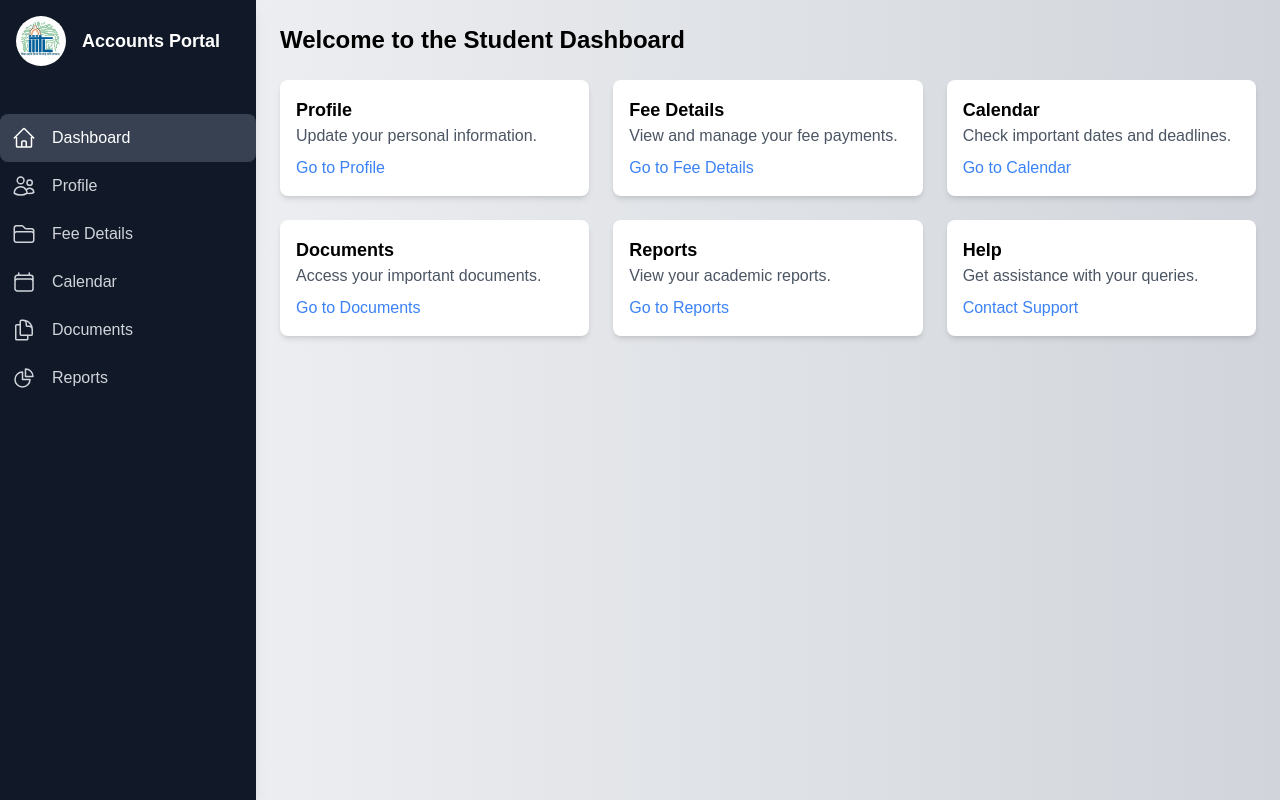
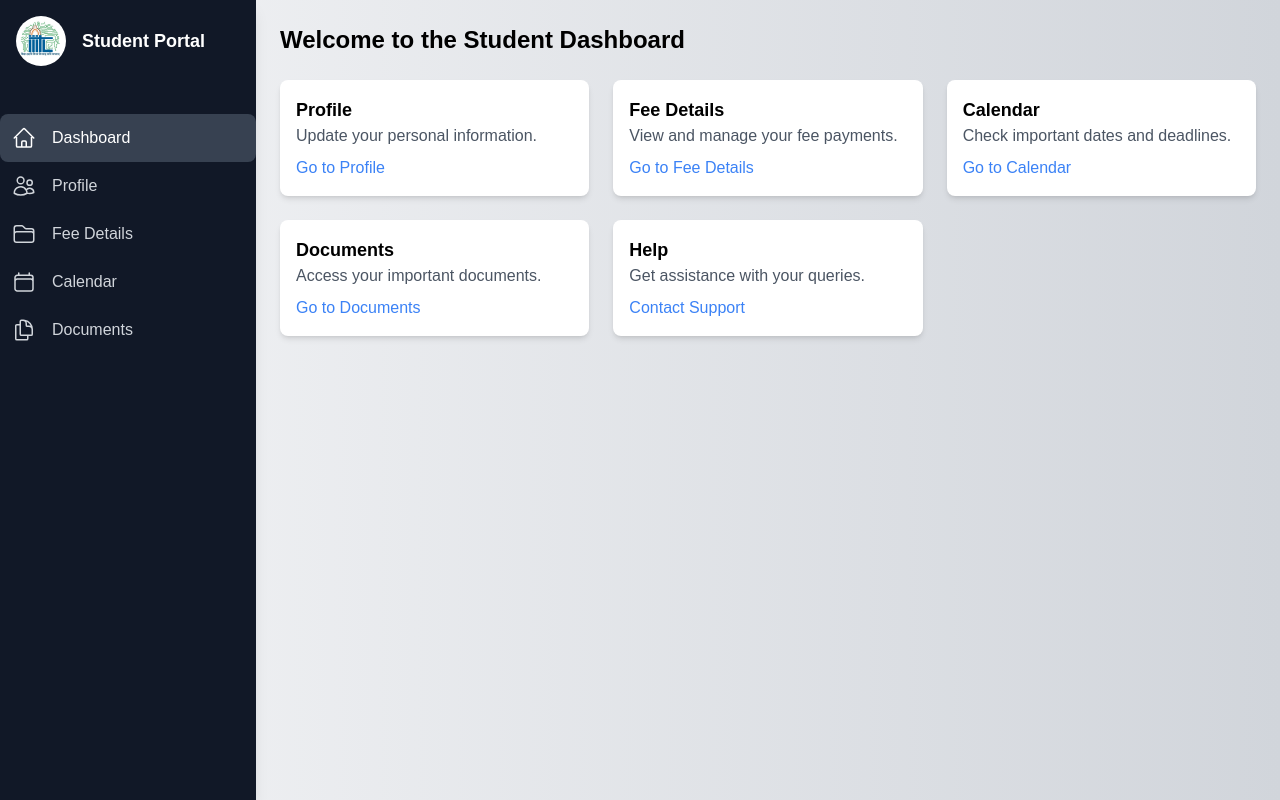
Before and after one commit to RiaMalvi/7thsem, a Next.js app: page /studentDashboard in a window 1280 px wide. Built offline with nearby package versions, Linux system fonts and the light colour scheme.

Commit message:
minor changes

```diff
--- a/src/app/studentDashboard/calendar/page.tsx
+++ b/src/app/studentDashboard/calendar/page.tsx
@@ -12,7 +12,6 @@ const navigation = [
   { name: 'Fee Details', href: '/studentDashboard/feeDetails', icon: FolderIcon, current: false },
   { name: 'Calendar', href: '/studentDashboard/calendar', icon: CalendarIcon, current: true },
   { name: 'Documents', href: '/studentDashboard/documents', icon: DocumentDuplicateIcon, current: false },
-  { name: 'Reports', href: '/studentDashboard/reports', icon: ChartPieIcon, current: false },
 ];
 
 // Define the Reminder interface
@@ -119,7 +118,7 @@ const CalendarPage = () => {
       <aside className="w-64 bg-gray-900 text-white shadow-lg">
         <div className="p-4 flex items-center gap-4">
           <Image src="/images/logo.png" alt="Logo" width={50} height={50} className="rounded-full" />
-          <h2 className="text-lg font-extrabold">Accounts Portal</h2>
+          <h2 className="text-lg font-extrabold">Student Portal</h2>
         </div>
         <nav className="mt-8">
           {navigation.map((item) => (
--- a/src/app/studentDashboard/documents/page.tsx
+++ b/src/app/studentDashboard/documents/page.tsx
@@ -137,7 +137,7 @@ const DocumentsPage = () => {
             height={50}
             className="rounded-full"
           />
-          <h2 className="text-lg font-extrabold">Accounts Portal</h2>
+          <h2 className="text-lg font-extrabold">Student Portal</h2>
         </div>
         <nav className="mt-8">
           {navigation.map((item) => (
--- a/src/app/studentDashboard/feeDetails/page.tsx
+++ b/src/app/studentDashboard/feeDetails/page.tsx
@@ -54,12 +54,6 @@ const navigation = [
     name: "Documents",
     href: "/studentDashboard/documents",
     icon: DocumentDuplicateIcon,
-    current: false,
-  },
-  {
-    name: "Reports",
-    href: "/studentDashboard/reports",
-    icon: ChartPieIcon,
     current: false,
   },
 ];
@@ -158,7 +152,7 @@ const FeeDetails = () => {
             height={50}
             className="rounded-full"
           />
-          <h2 className="text-lg font-extrabold">Accounts Portal</h2>
+          <h2 className="text-lg font-extrabold">Student Portal</h2>
         </div>
         <nav className="mt-8">
           {navigation.map((item) => (
--- a/src/app/studentDashboard/page.tsx
+++ b/src/app/studentDashboard/page.tsx
@@ -42,12 +42,7 @@ const navigation = [
     icon: DocumentDuplicateIcon,
     current: false,
   },
-  {
-    name: "Reports",
-    href: "/studentDashboard/reports",
-    icon: ChartPieIcon,
-    current: false,
-  },
+
 ];
 
 const StudentDashboard = () => {
@@ -63,7 +58,7 @@ const StudentDashboard = () => {
             height={50}
             className="rounded-full"
           />
-          <h2 className="text-lg font-extrabold">Accounts Portal</h2>
+          <h2 className="text-lg font-extrabold">Student Portal</h2>
         </div>
         <nav className="mt-8">
           {navigation.map((item) => (
@@ -138,17 +133,7 @@ const StudentDashboard = () => {
             </a>
           </div>
 
-          {/* Card 4: Reports */}
-          <div className="bg-white shadow-md rounded-lg p-4">
-            <h2 className="font-semibold text-lg">Reports</h2>
-            <p className="text-gray-600">View your academic reports.</p>
-            <a
-              href="/studentDashboard/reports"
-              className="text-blue-500 mt-2 block"
-            >
-              Go to Reports
-            </a>
-          </div>
+
 
           {/* Card 6: Help */}
           <div className="bg-white shadow-md rounded-lg p-4">
--- a/src/app/studentDashboard/profile/page.tsx
+++ b/src/app/studentDashboard/profile/page.tsx
@@ -43,12 +43,7 @@ const navigation = [
     icon: DocumentDuplicateIcon,
     current: false,
   },
-  {
-    name: "Reports",
-    href: "/studentDashboard/reports",
-    icon: ChartPieIcon,
-    current: false,
-  },
+
 ];
 
 const Profile = () => {
@@ -134,7 +129,7 @@ const Profile = () => {
             height={50}
             className="rounded-full"
           />
-          <h2 className="text-lg font-extrabold">Accounts Portal</h2>
+          <h2 className="text-lg font-extrabold">Student Portal</h2>
         </div>
         <nav className="mt-8">
           {navigation.map((item) => (
```
